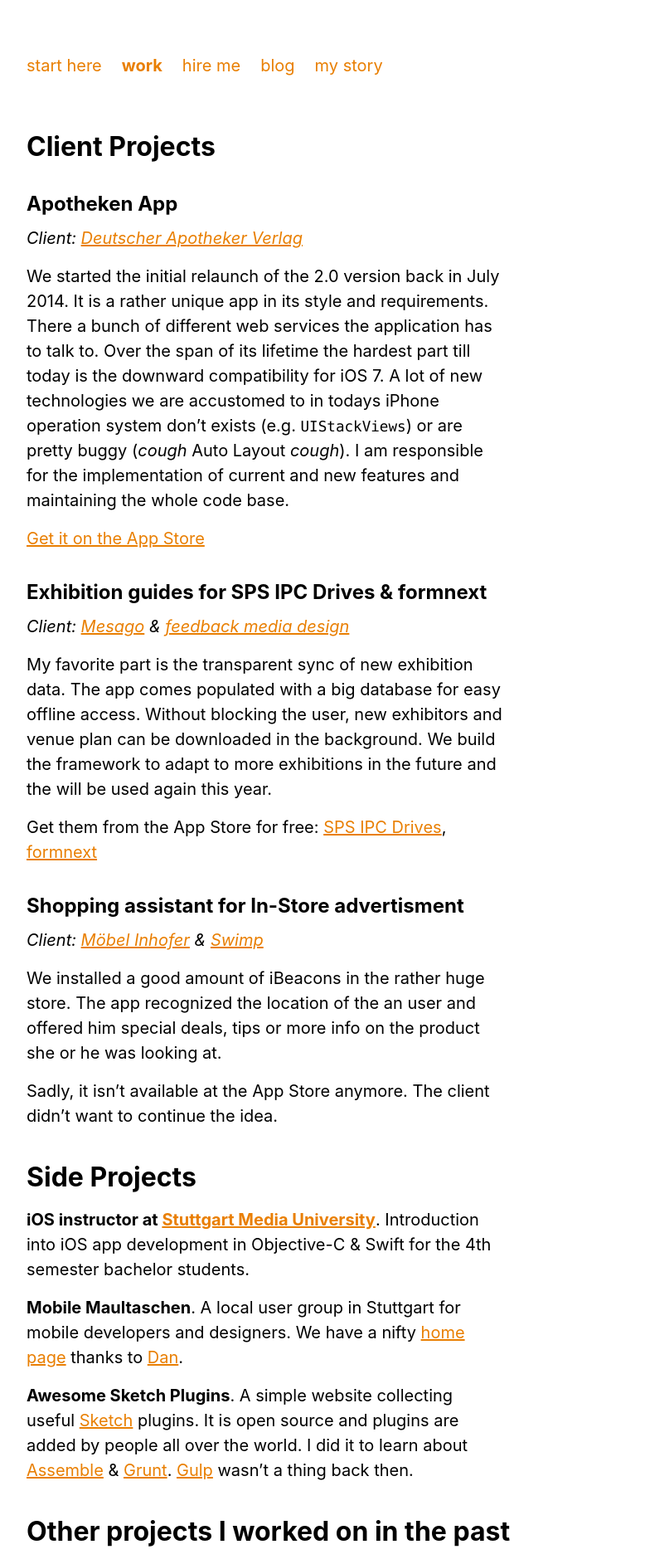
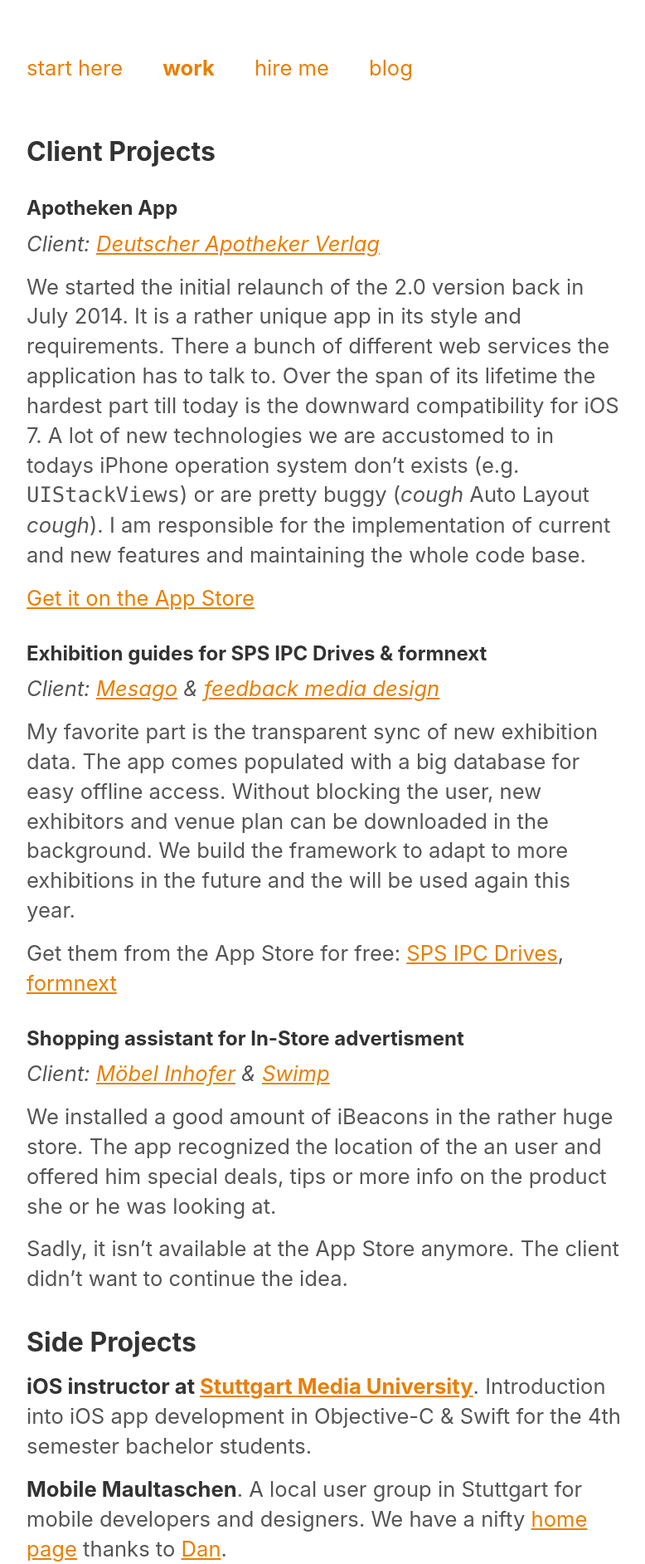
Before and after one commit to florianbuerger/florianbuerger.github.io, a Jekyll site: the page built from work.md, in a window 1280 px wide. Shown: the top 1885 px of the page at 83% size, without its empty margins (96-874 px from the left). Built offline with Jekyll 4.4.1, drawn with Linux system fonts in a browser that asks for light colours.

Commit message:
Remove about

```diff
--- a/_config.yml
+++ b/_config.yml
@@ -24,8 +24,6 @@ navigation:
     url: /hire
   - title: blog
     url: /blog
-  - title: my story
-    url: /about
 
 exclude:
   - CNAME
--- a/_includes/main.css
+++ b/_includes/main.css
@@ -6,29 +6,34 @@
 body {
   font-size: 16px;
   font-family: -apple-system, Helvetica, sans-serif;
-  line-height: 1.5;
+  line-height: 1.4;
   text-rendering: optimizeLegibility;
+  color: #555;
 }
-@media screen and (min-width: 40em) {
-  body {
-    font-size: 20px;
-    line-height: 1.5;
-    text-rendering: optimizeLegibility;
-  }
+
+.site {
+  margin: 2rem auto;
+  width: 90%;
+}
+@media screen and (min-width: 40rem) {
+	.site {
+    margin-left: 10%;
+    margin-right: 10%;
+    margin-top: 4rem;
+    margin-bottom: 6rem;
+    max-width: 50rem;
+		font-size: 1.6rem;
+	}
 }
 
 pre, code {
-  font-family: 'SF Mono', Menlo, monospace;
-  font-size: 1.1rem;
+  font-family: 'SFMono-Regular', Menlo, monospace;
+  overflow: auto;
+  white-space: pre-wrap;
 }
 
-.site {
-  margin-left: 10%;
-  margin-right: 10%;
-  margin-top: 4rem;
-  margin-bottom: 6rem;
-  max-width: 40rem;
-  width: 90%;
+h1, h2, strong {
+  color: #333;
 }
 
 .avatar-frame{border: 2px solid #fff;}
@@ -70,15 +75,10 @@ p:last-child {
   padding: 0;
 }
 
-.index {
-  font-size: 2rem;
-}
 .index p {
   margin-bottom: 2rem;
 }
 
-.post-list {
-}
 .post-list-entry {
   margin-bottom: 6rem;
 }
@@ -100,8 +100,14 @@ p:last-child {
   display: flex;
 }
 .nav a {
-  margin-right: 1.5rem;
+  margin-right: 1rem;
   text-decoration: none;
+}
+@media screen and (min-width: 40rem) {
+	.nav a {
+    margin-right: 3rem;
+    text-decoration: none;
+  }
 }
 
 .site-footer {
```
